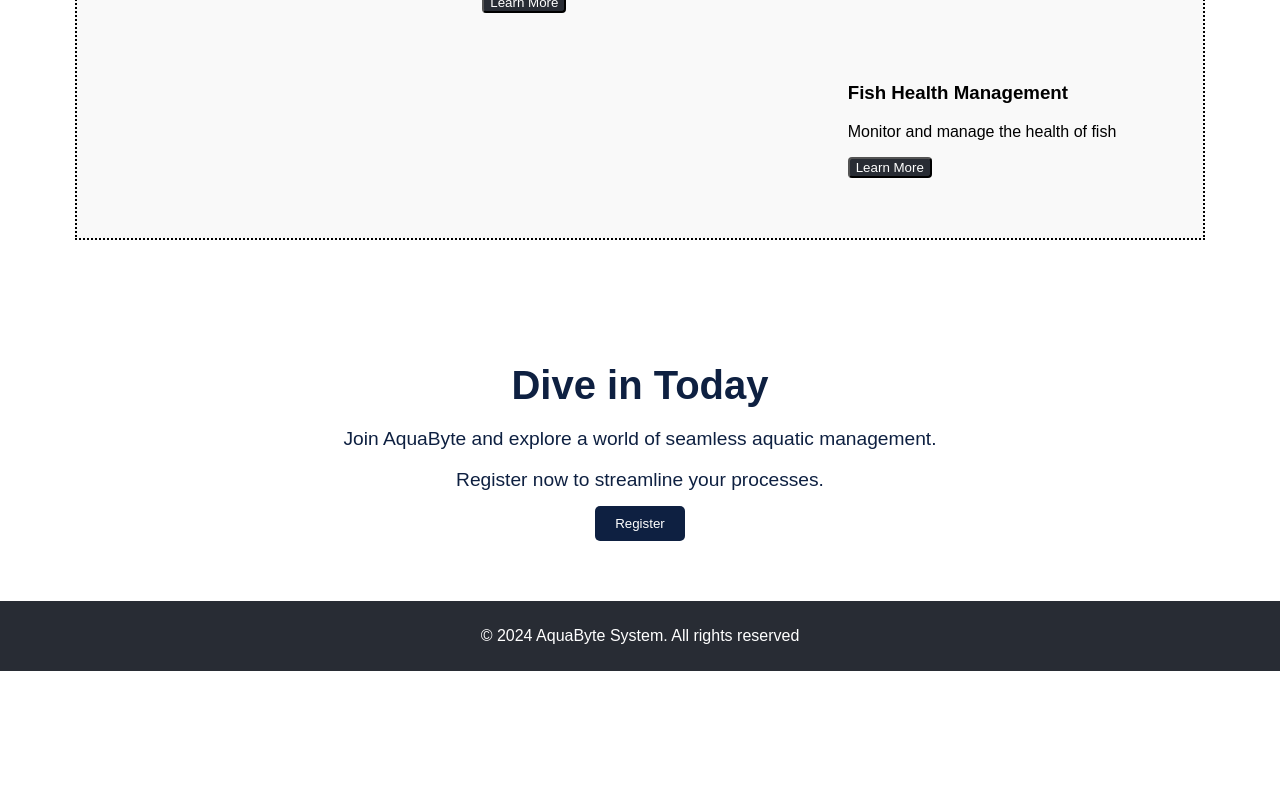
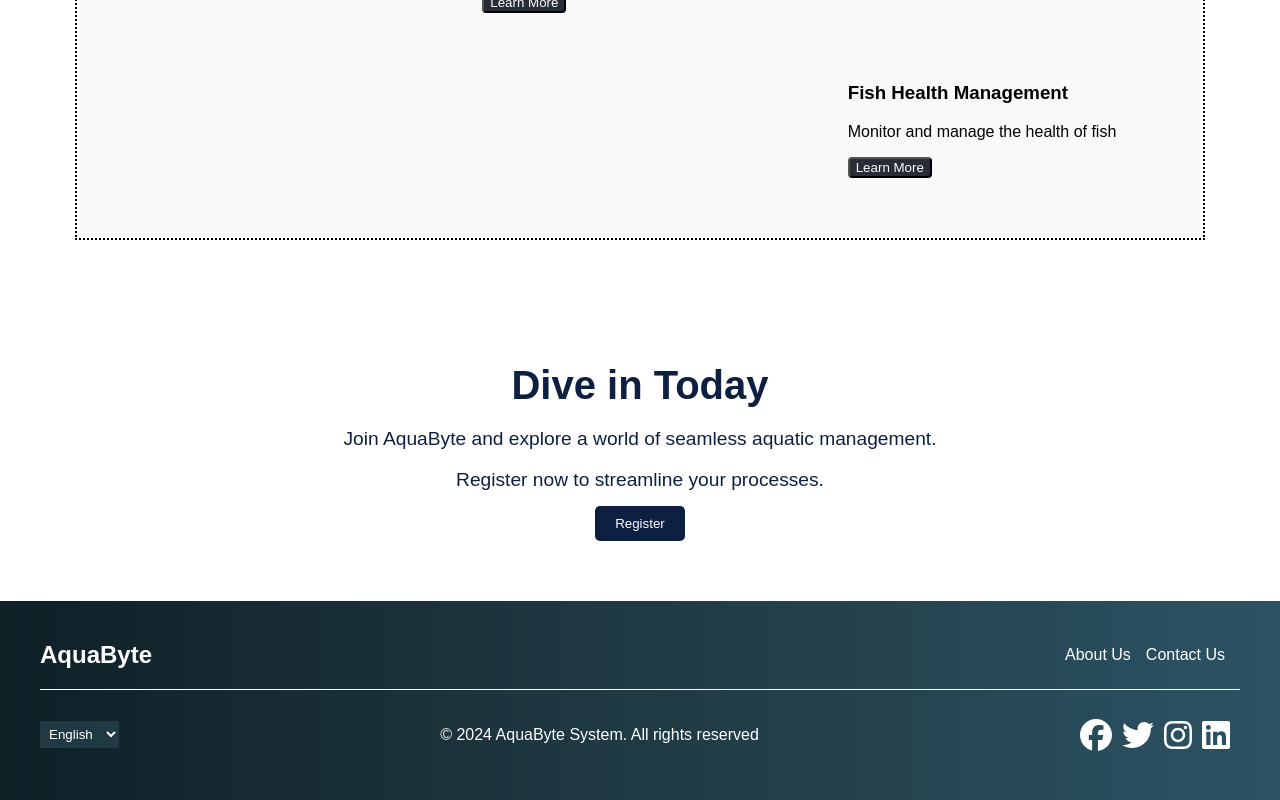
Before and after one commit to TADHack-Sri-Lanka-2024-Team-AquaByte/Team-AquaByte, a React (Create React App) app in the folder aquabyte-system/: page / in a window 1280 px wide. Shown: the part 1066-1866 px from the top of the page. Before the commit the page ends 1737 px from the top, so only its background shows below. Built offline with nearby package versions, Linux system fonts and the light colour scheme.

Commit message:
implement footer component

```diff
--- a/aquabyte-system/package.json
+++ b/aquabyte-system/package.json
@@ -3,6 +3,8 @@
   "version": "0.1.0",
   "private": true,
   "dependencies": {
+    "@fortawesome/free-brands-svg-icons": "^6.6.0",
+    "@fortawesome/react-fontawesome": "^0.2.2",
     "@testing-library/jest-dom": "^5.17.0",
     "@testing-library/react": "^13.4.0",
     "@testing-library/user-event": "^13.5.0",
--- /dev/null
+++ b/aquabyte-system/src/components/Footer.css
@@ -0,0 +1,63 @@
+/* Footer general styles */
+.footer {
+    background: linear-gradient(to right, #0f2027, #203a43, #2c5364);
+    color: white;
+    padding: 40px;
+}
+
+/* Top section of the footer (before the line) */
+.footer-top {
+    display: flex;
+    justify-content: space-between;
+    align-items: center;
+    border-bottom: 1px solid white;
+    padding-bottom: 20px;
+}
+
+.footer-logo h2 {
+    margin: 0;
+}
+
+/* Links styling */
+.footer-links a {
+    color: white;
+    margin-right: 15px;
+    text-decoration: none;
+}
+
+.footer-links a:hover {
+    text-decoration: underline;
+}
+
+/* Bottom section of the footer (after the line) */
+.footer-bottom {
+    display: flex;
+    justify-content: space-between;
+    align-items: center;
+    margin-top: 20px;
+}
+
+/* Language select styling */
+.footer-language select {
+    padding: 5px;
+    background-color: #203a43;
+    color: white;
+    border: none;
+}
+
+/* Copyright styling */
+.footer-copyright {
+    text-align: center;
+    flex: 1;
+}
+
+/* Social media icons styling */
+.footer-socials a {
+    color: white;
+    margin-right: 10px;
+    text-decoration: none;
+}
+
+.footer-socials a:hover {
+    color: #ccc;
+}
--- a/aquabyte-system/src/components/Footer.js
+++ b/aquabyte-system/src/components/Footer.js
@@ -1,9 +1,57 @@
 import React from 'react';
+// Import Font Awesome icons
+import { FontAwesomeIcon } from '@fortawesome/react-fontawesome';
+import { faFacebook, faTwitter, faInstagram, faLinkedin } from '@fortawesome/free-brands-svg-icons';
+
+// Import the CSS file
+import './Footer.css';
 
 const Footer = () => {
     return (
-        <footer>
-            <p>&copy; {new Date().getFullYear()} AquaByte System. All rights reserved</p>
+        <footer className="footer">
+            {/* Before the line */}
+            <div className="footer-top">
+                <div className="footer-logo">
+                    <h2>AquaByte</h2>
+                </div>
+                <div className="footer-links">
+                    <a href="/about">About Us</a>
+                    <a href="/contact">Contact Us</a>
+                </div>
+            </div>
+
+            {/* After the line */}
+            <div className="footer-bottom">
+                {/* Language select on the left */}
+                <div className="footer-language">
+                    <select>
+                        <option value="en">English</option>
+                        <option value="es">Spanish</option>
+                        <option value="fr">French</option>
+                    </select>
+                </div>
+
+                {/* Copyright message in the middle */}
+                <div className="footer-copyright">
+                    <p>© {new Date().getFullYear()} AquaByte System. All rights reserved</p>
+                </div>
+
+                {/* Social media icons on the right */}
+                <div className="footer-socials">
+                    <a href="https://facebook.com">
+                        <FontAwesomeIcon icon={faFacebook} size="2x" />
+                    </a>
+                    <a href="https://twitter.com">
+                        <FontAwesomeIcon icon={faTwitter} size="2x" />
+                    </a>
+                    <a href="https://instagram.com">
+                        <FontAwesomeIcon icon={faInstagram} size="2x" />
+                    </a>
+                    <a href="https://linkedin.com">
+                        <FontAwesomeIcon icon={faLinkedin} size="2x" />
+                    </a>
+                </div>
+            </div>
         </footer>
     );
 };
```
Also changed, not shown: 1 other file (tests, documents, lock files or other folders).
